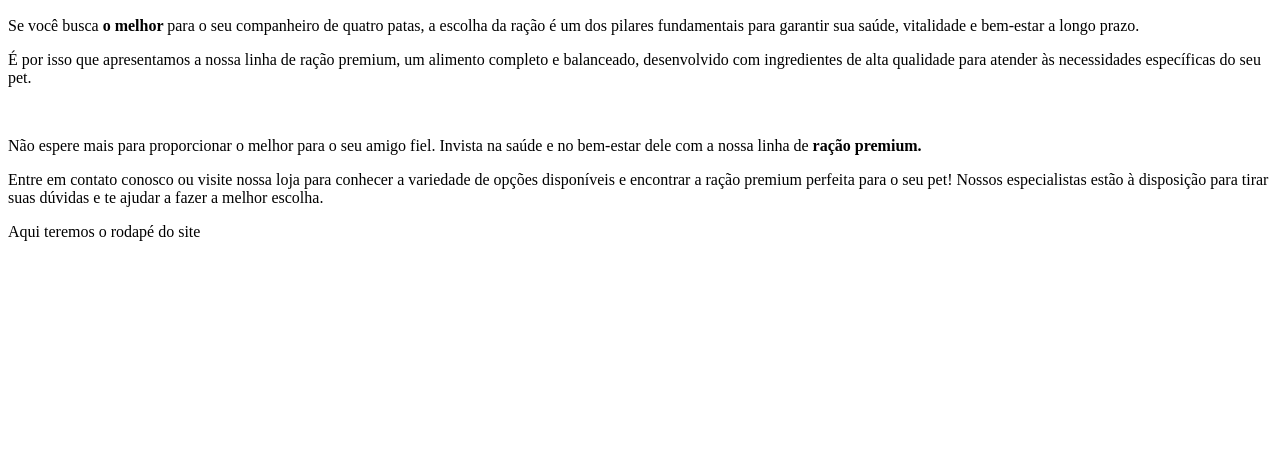
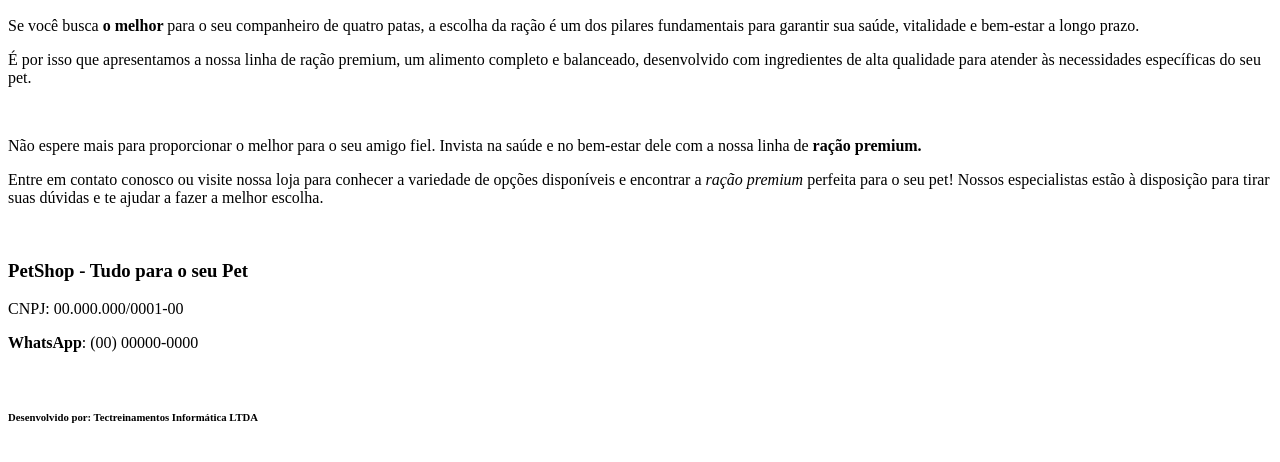
Before and after one commit to victor071246/CursoWebFronEnd, a plain HTML site: page HTML_PRIMEIROS_PASSOS/index.html in a window 1280 px wide. Shown: the part 322-784 px from the top of the page. Drawn offline with Linux system fonts and the light colour scheme.

Commit message:
Add files via upload

```diff
--- a/HTML_PRIMEIROS_PASSOS/index.html
+++ b/HTML_PRIMEIROS_PASSOS/index.html
@@ -2,13 +2,16 @@
 
 <html>
     <head>
+        <meta name="viewport" content="width=device-width, initial-scale=1.0" />
         <title>Teste de aula</title>
         <meta charset="utf-8" />
+
+        <style></style>
     </head>
 
     <body>
         <header>
-            <img src="img/topo.png" alt="Imagem PetShop" />
+            <img src="/HTML_PRIMEIROS_PASSOS/img/topo.png" alt="Imagem PetShop" />
         </header>
 
         <h1>Este é o título principal</h1>
@@ -18,8 +21,14 @@
         <p>É por isso que apresentamos a nossa linha de ração premium, um alimento completo e balanceado, desenvolvido com ingredientes de alta qualidade para atender às necessidades específicas do seu pet.</p>
         <br />
         <p>Não espere mais para proporcionar o melhor para o seu amigo fiel. Invista na saúde e no bem-estar dele com a nossa linha de <strong>ração premium.</strong></p>
-        <p>Entre em contato conosco ou visite nossa loja para conhecer a variedade de opções disponíveis e encontrar a ração premium perfeita para o seu pet! Nossos especialistas estão à disposição para tirar suas dúvidas e te ajudar a fazer a melhor escolha.</p>
-
-        <footer>Aqui teremos o rodapé do site</footer>
+        <p>Entre em contato conosco ou visite nossa loja para conhecer a variedade de opções disponíveis e encontrar a <i>ração premium</i> perfeita para o seu pet! Nossos especialistas estão à disposição para tirar suas dúvidas e te ajudar a fazer a melhor escolha.</p>
+        <br />
+        <footer>
+            <h3>PetShop - Tudo para o seu Pet</h3>
+            <p>CNPJ: 00.000.000/0001-00</p>
+            <p><strong>WhatsApp</strong>: (00) 00000-0000</p>
+            <br />
+            <h6>Desenvolvido por: Tectreinamentos Informática LTDA</h6>
+        </footer>
     </body>
 </html>
```
Also changed, not shown: HTML_PRIMEIROS_PASSOS/css/algo.css (added).
